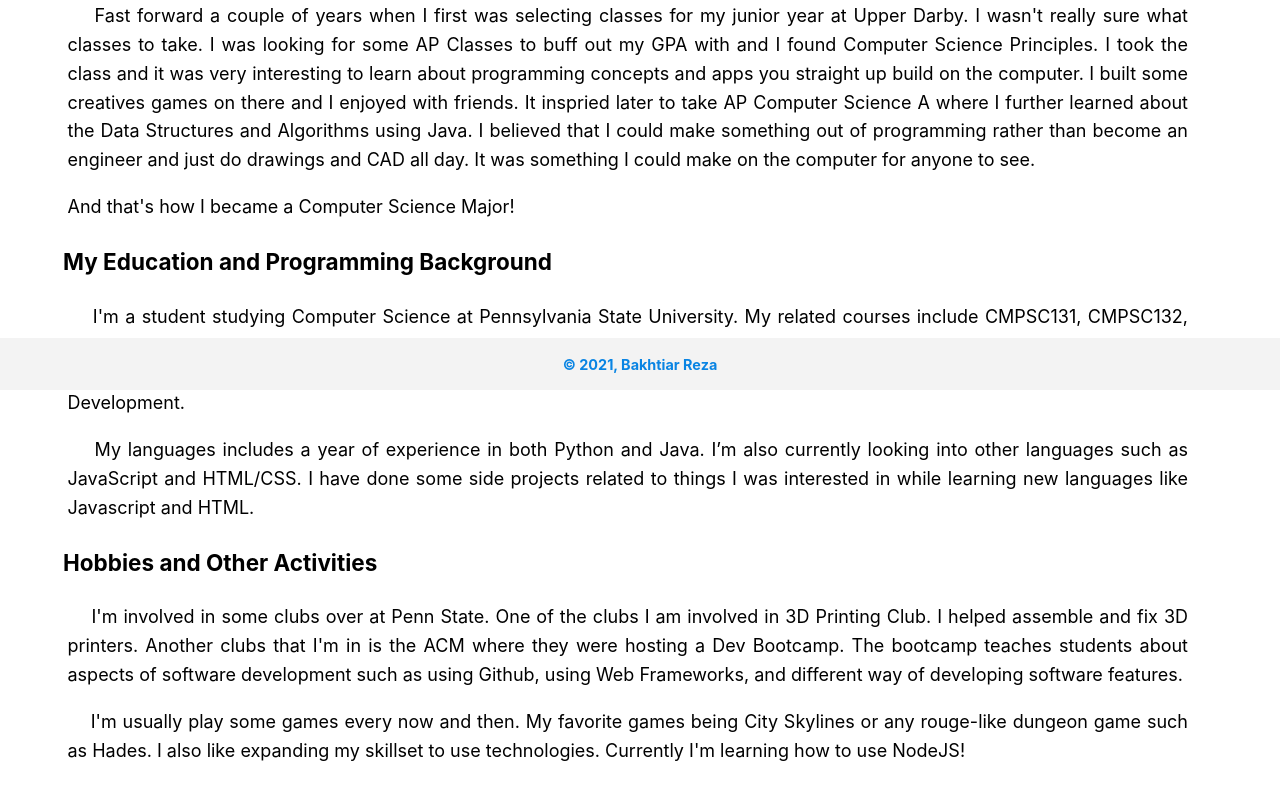
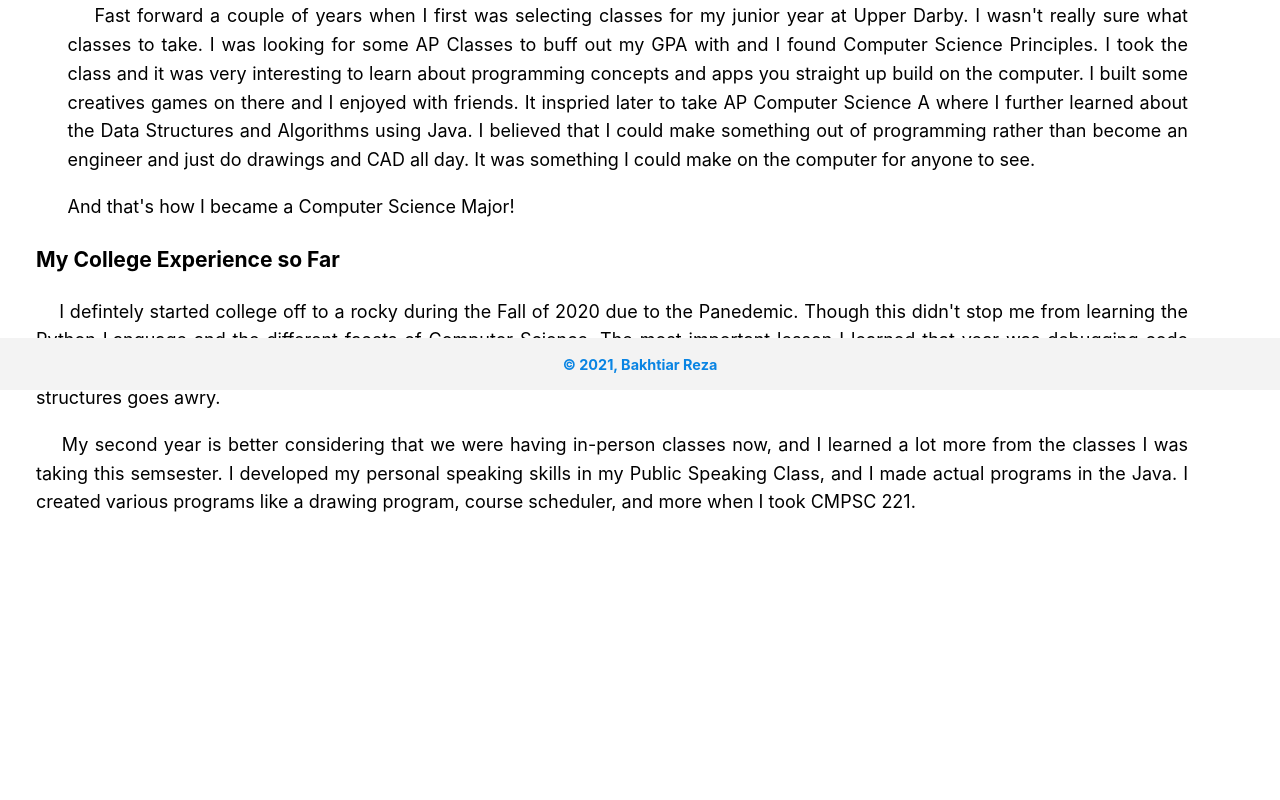
Before and after one commit to Dradeon/BakhtiarRezaSite, a Next.js app: page /About in a window 1280 px wide. Shown: the part 410-1210 px from the top of the page. After the commit the page ends 1017 px from the top, so only its background shows below. Built offline with nearby package versions, Linux system fonts and the light colour scheme.

Commit message:
Made Changes to About Section and Home

```diff
--- a/pages/About.js
+++ b/pages/About.js
@@ -14,19 +14,22 @@ const AboutPage = () => {
                 <div className = {styles.ArticleBox}>
                     <div className = {styles.Textbox}>
                         <h3>How I got into Computer Science</h3>
-                        <p>&nbsp;&nbsp;&nbsp;&nbsp;It's kind of a long story as to how it happened. I originally wanted to major in Computer Engineering because of how fascinated I was with computers. I always watched so many tech influencers talking about the latests graphics card from Nvidia or AMD. I built my first computer when I was 14 and it wasn't very powerful but it played the games I liked playing back in the day such as Overwatch and Minecraft.</p>
+                        <p>&nbsp;&nbsp;&nbsp;&nbsp;It's kind of a long story as to how it happened. I originally wanted to major in Computer Engineering because of how fascinated I was with computers.
+                          I always watched so many tech influencers talking about the latests graphics card from Nvidia or AMD. I built my first computer when I was 14 and it wasn't very powerful, but it played the games I liked playing back in the day such as Overwatch and Minecraft.</p>
                         <p>&nbsp;&nbsp;&nbsp;&nbsp;Fast forward a couple of years when I first was selecting classes for my junior year at Upper Darby. I wasn't really sure what classes to take. I was looking for some AP Classes to buff out my GPA with and I found Computer Science Principles. I took the class and it was very interesting to learn about programming concepts and apps you straight up build on the computer. I built some creatives games on there and I enjoyed with friends. It inspried later to take AP Computer Science A where I further learned about the Data Structures and Algorithms using Java. I believed that I could make something out of programming rather than become an engineer and just do drawings and CAD all day. It was something I could make on the computer for anyone to see.</p>
                         <p>And that's how I became a Computer Science Major!</p>
                     </div>
-                    <div className = {styles.Textbox}>
-                        <h3>My Education and Programming Background</h3>
-                        <p>&nbsp;&nbsp;&nbsp;&nbsp;I'm a student studying Computer Science at Pennsylvania State University. My related courses include CMPSC131, CMPSC132, and CMPSC221. I learned various topics such as Python and Java syntax, classes and hierarchies, and various data structures and algorithms.  These courses helped prepare me for the various kind of work I will need to do whenever I go into Software Development.</p>
-                        <p>&nbsp;&nbsp;&nbsp;&nbsp;My languages includes a year of experience in both Python and Java. I’m also currently looking into other languages such as JavaScript and HTML/CSS. I have done some side projects related to things I was interested in while learning new languages like Javascript and HTML.</p>
-                    </div>
-                    <div className = {styles.Textbox}>
-                        <h3>Hobbies and Other Activities</h3>
-                        <p>&nbsp;&nbsp;&nbsp;&nbsp;I'm involved in some clubs over at Penn State. One of the clubs I am involved in 3D Printing Club. I helped assemble and fix 3D printers. Another clubs that I'm in is the ACM where they were hosting a Dev Bootcamp. The bootcamp teaches students about aspects of software development such as using Github, using Web Frameworks, and different way of developing software features.</p>
-                        <p>&nbsp;&nbsp;&nbsp;&nbsp;I'm usually play some games every now and then. My favorite games being City Skylines or any rouge-like dungeon game such as Hades. I also like expanding my skillset to use technologies. Currently I'm learning how to use NodeJS!</p>
+                    <div className= {styles.textbox}>
+                        <h3>My College Experience so Far</h3>
+                        <p>&nbsp;&nbsp;&nbsp;&nbsp;I defintely started college off to a rocky during the Fall of 2020 due to the Panedemic. Though this didn't stop me from learning the Python Language and the different facets
+                            of Computer Science. The most important lesson I learned that year was debugging code when code goes wrong. I learned how execute the code in steps to figure how to fix
+                            whenever my certain functions in my data structures goes awry.
+                        </p>
+                        <p>
+                            &nbsp;&nbsp;&nbsp;&nbsp;My second year is better considering that we were having in-person classes now, and I learned a lot more from the classes I was taking this semsester.
+                            I developed my personal speaking skills in my Public Speaking Class, and I made actual programs in the Java. I created various programs like a drawing program, course scheduler, and
+                            more when I took CMPSC 221.
+                        </p>
                     </div>
 
 
--- a/pages/Home.js
+++ b/pages/Home.js
@@ -66,7 +66,7 @@ const Home = () => {
                 </div>
 
                 <div className = {styles.aboutMeSkills}>
-                    <h2>My Qualifications?</h2>
+                    <h2>My Skills </h2>
                     <p>I have experience with backend langauges such Python and Java to build systems using object oreinted programming. I also have experience developing using frontend UIs with Javascript and several Web Frameworks such as React, SASS, and NextJS.</p>
                     <br/>
                     <h3>Fun Fact: This website was built using the React Framework! (You can use the React Developers Tools Extension to check!)</h3>
--- a/styles/_Components.scss
+++ b/styles/_Components.scss
@@ -64,6 +64,7 @@ nav{
         p{
             margin: -2rem 1rem 1rem 1rem;
             font-size: 1rem;
+            font-weight: 400;
         }
     }
 
@@ -77,7 +78,6 @@ nav{
             display: none;
         }
         transform: scale(1.1);
-        border: 1px solid black;
     }
 
 }
```
Also changed, not shown: pages/Components/SkillCard.js (+4 -4 lines).
